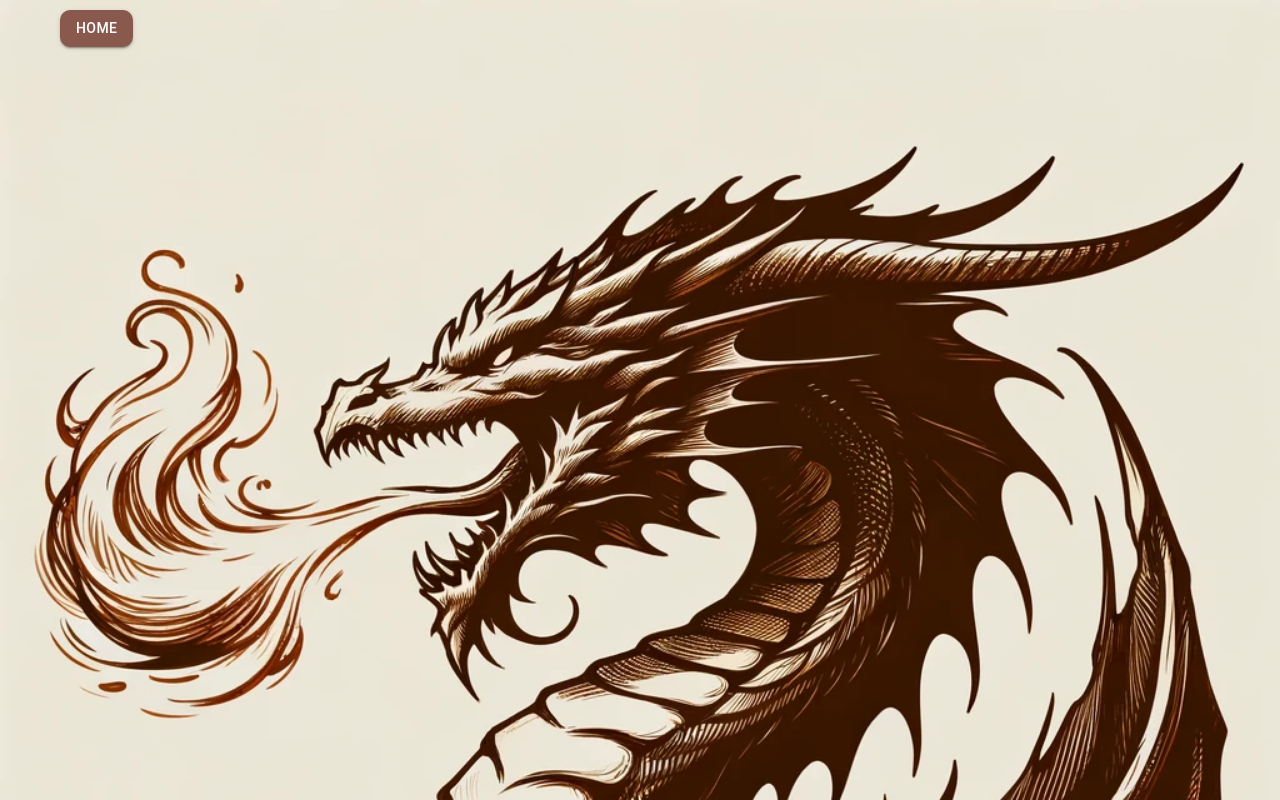
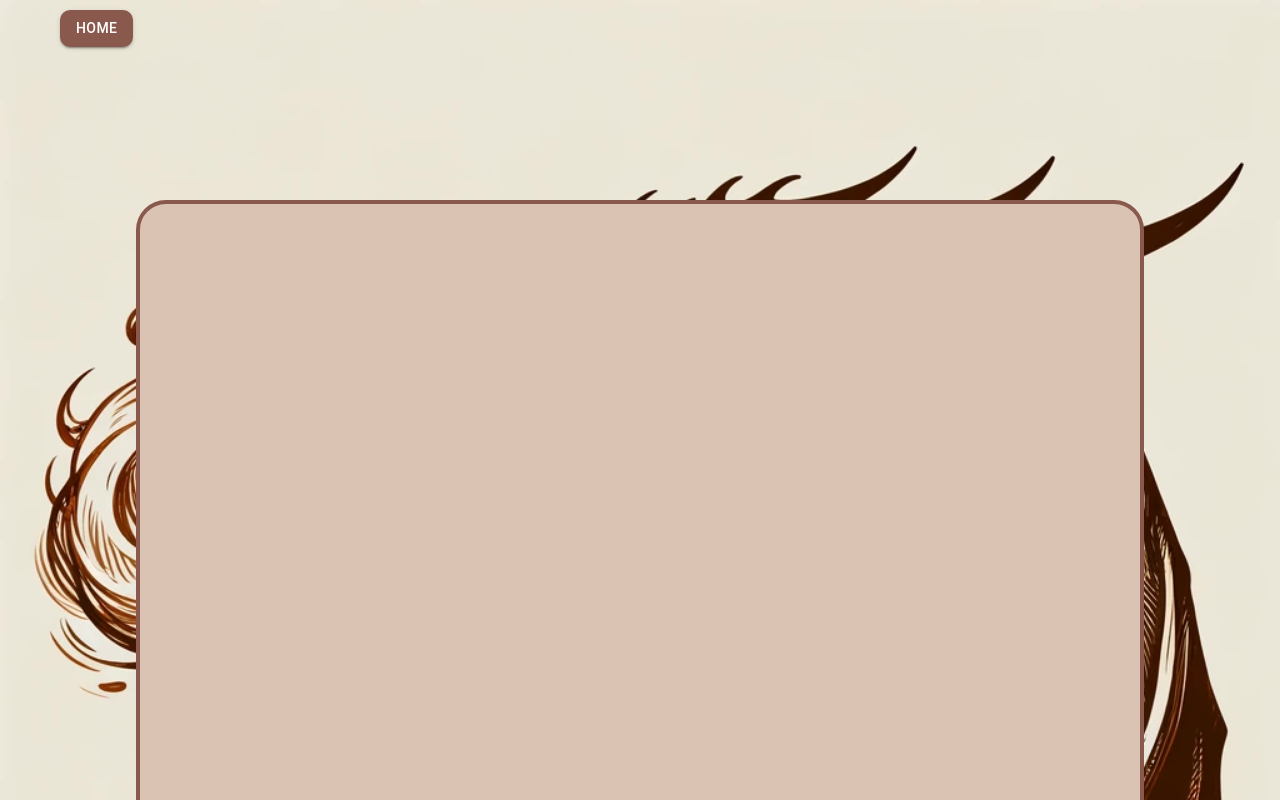
Before and after one commit to LeonFen03/Recipe-App, a React (Create React App) app: page /add in a window 1280 px wide. Shown: the top 800 px of the page. Built offline with nearby package versions, Linux system fonts and the light colour scheme.

Commit message:
added navigate functionality

```diff
--- a/src/components/AddRecipes/AddRecipesPage.js
+++ b/src/components/AddRecipes/AddRecipesPage.js
@@ -1,16 +1,28 @@
 import { motion } from "framer-motion";
 import './AddRecipe.css';
+import { useNavigate } from "react-router";
+import {Button} from "@mui/material";
 function AddRecipesPage () {
+    const navigate = useNavigate();
+
+    function goBack () {
+        navigate(-1);
+    }
+
+
     return (<motion.div
     initial={{ opacity: 0, transform:`scale(0.7)` }}
     animate={{ opacity: 1, transform:`scale(1)`}}
     exit={{ opacity: 0 }}
     transition={{ duration: 1.9,type: "spring",bounce:0.5 }}
 
-    ><div>
+    ><div className="window-container">
+    <div className="recipes-container">
+        <div className="window-exit" style={{display:'flex',justifyContent:'space-between'}}>
 
 
-    </div></motion.div>)
+
+    </div></div></div></motion.div>)
 
 }
 
```
